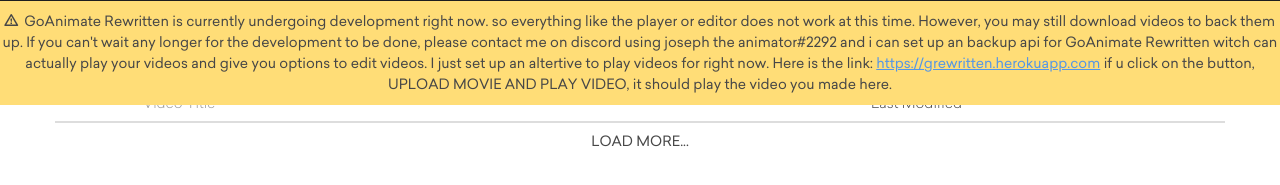
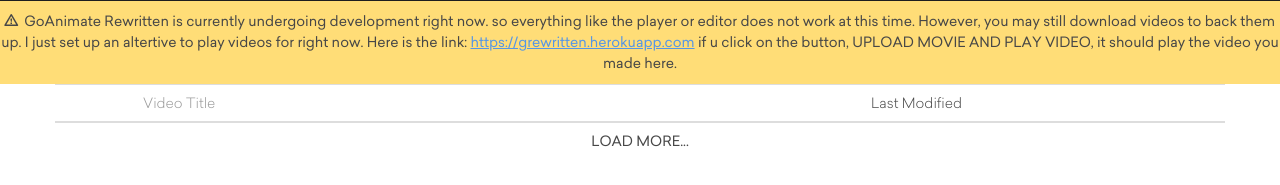
Before and after one commit to SukiFromToonMarty2022/GoAnimate-Rewritten-Beta, a website: page html/list.html in a window 1280 px wide. Shown: the part 43-228 px from the top of the page. Drawn offline with Linux system fonts and the light colour scheme; no server answers.

Commit message:
Update list.html

```diff
--- a/html/list.html
+++ b/html/list.html
@@ -43,10 +43,7 @@
 			GoAnimate Rewritten is currently undergoing development right now.
 			so everything like the player or editor does not work at this time.
 			However,
-			you may still download videos to back them up. If you can't wait any longer for the development to be done, please contact me on discord using
-			joseph the animator#2292 and i can
-			set up an backup api for GoAnimate Rewritten witch can actually play your videos and give you options to edit videos.
-			I just set up an altertive to play videos for right now. Here is the link:
+			you may still download videos to back them up. I just set up an altertive to play videos for right now. Here is the link:
 			<a href="https://grewritten.herokuapp.com">https://grewritten.herokuapp.com</a>
 			if u click on the button, UPLOAD MOVIE AND PLAY VIDEO, it should play the video you made here.
 		</div>
```
